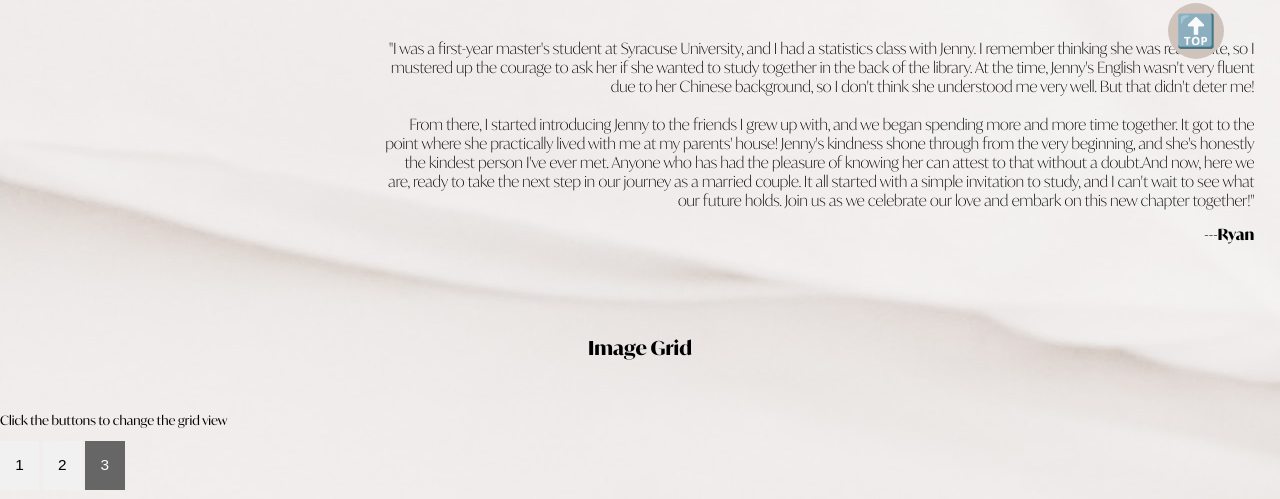
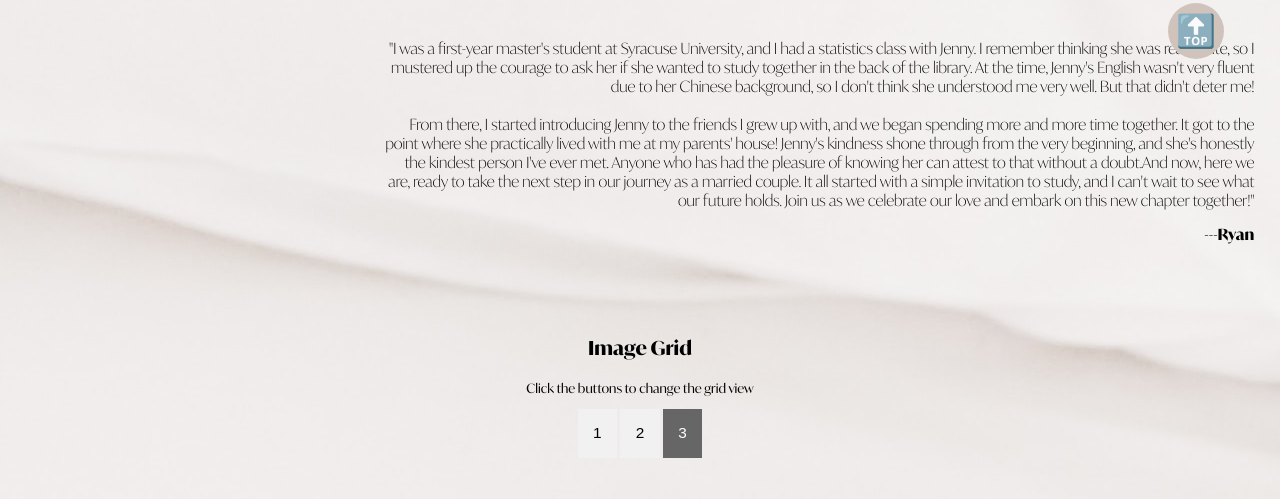
Before and after one commit to Jenny-Ryan/Ryan-Jenny-Wedding, a plain HTML site: page moments.html in a window 1280 px wide. Shown: the part 813-1312 px from the top of the page. Drawn offline with Linux system fonts and the light colour scheme; grey boxes are pictures that could not be loaded.

Commit message:
align grid text

```diff
--- a/moments-styles.css
+++ b/moments-styles.css
@@ -185,18 +185,24 @@ hr {
     vertical-align: middle;
 }
 
-.image-header h3 {
+.image-header {
     text-align: center;
     padding: 32px;
+}
+
+.image-header h3 {
     font-size: 1.5vw;
 }
 
 .image-header p {
     font-size: 1vw;
+    text-align: center;
+    /* padding: 32px; */
 }
 
 /* Style the buttons */
 .btn {
+    text-align: center;
     border: none;
     outline: none;
     padding: 1.2vw 1.2vw;
```
